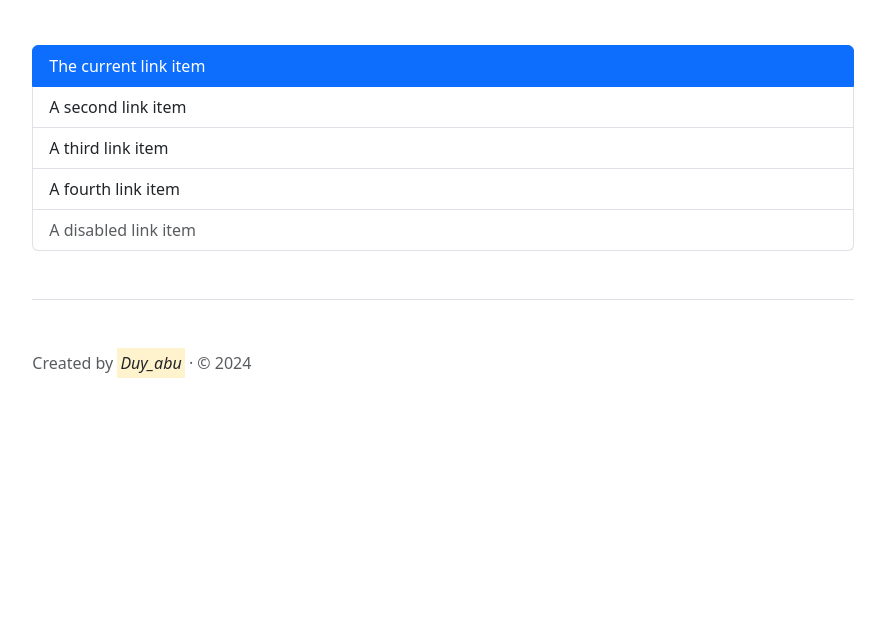
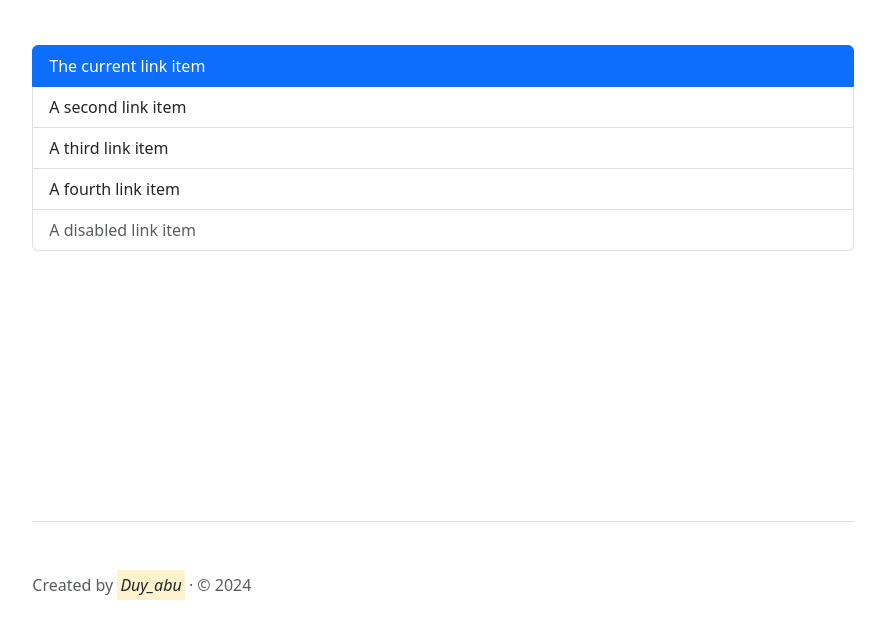
Before and after one commit to phamngocduy/MyFamilyTree, a website: page index.html in a window 1280 px wide. Shown: the part 104-742 px from the top of the page, without its empty margins (197-1082 px from the left). Drawn offline with nearby package versions, Linux system fonts and the light colour scheme.

Commit message:
Update index.html layout

```diff
--- a/index.html
+++ b/index.html
@@ -11,7 +11,7 @@
 <body>
     <div class="spiner bg-white opacity-25 float-start position-absolute start-0 end-0 top-0 bottom-0" style="cursor:wait;">
     </div>
-    <div class="col-lg-8 mx-auto p-3 py-md-5">
+    <div class="d-flex flex-column col-lg-8 mx-auto p-3 py-md-5" style="min-height:100vh;">
         <header class="d-flex justify-content-between pb-3 mb-5 border-bottom">
             <a href="#" class="d-flex align-items-center text-dark text-decoration-none">
                 <svg xmlns="http://www.w3.org/2000/svg" width="32" height="32" fill="currentColor" class="bi bi-people" viewBox="0 0 16 16">
@@ -37,7 +37,6 @@
                 <button id="sign-out" class="btn btn-light" onclick="signOut()" style="display:none;">Sign Out</button>
             </div>
         </header>
-
         <main>
             <ul class="list-group">
                 <a href="#" id="member" class="list-group-item list-group-item-action active">
@@ -49,7 +48,7 @@
                 <a class="list-group-item list-group-item-action disabled">A disabled link item</a>
             </ul>
         </main>
-        <footer class="pt-5 my-5 text-muted border-top">
+        <footer class="pt-5 my-5 text-muted border-top mt-auto">
             Created by <em><mark type="button">Duy_abu</mark></em> &middot; &copy; 2024
         </footer>
       </div>
```
